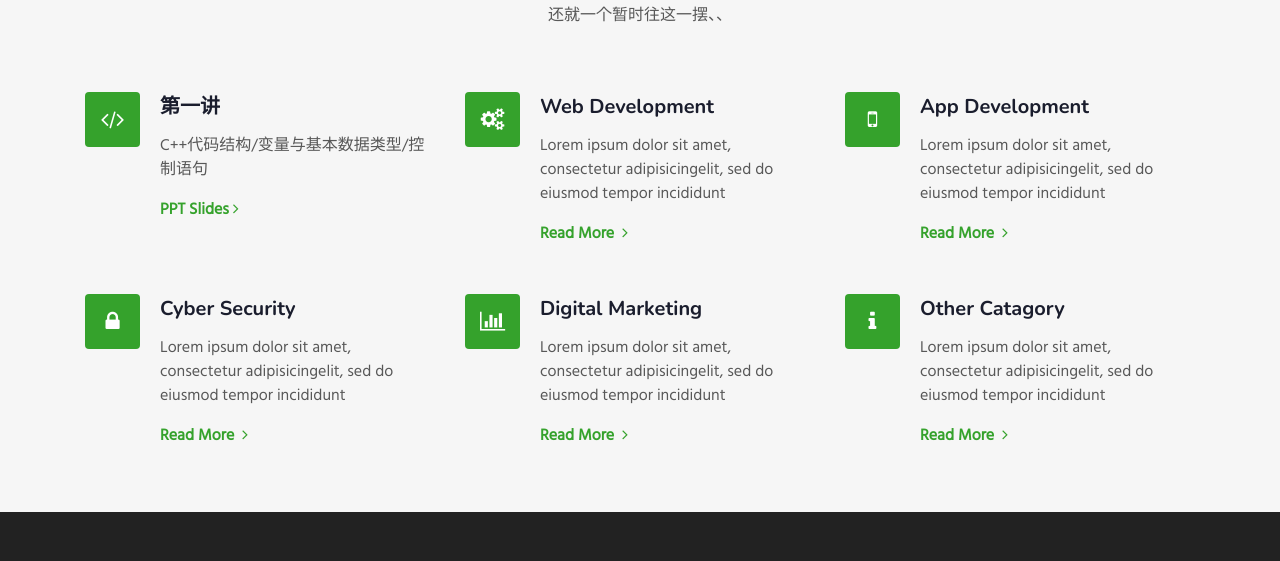
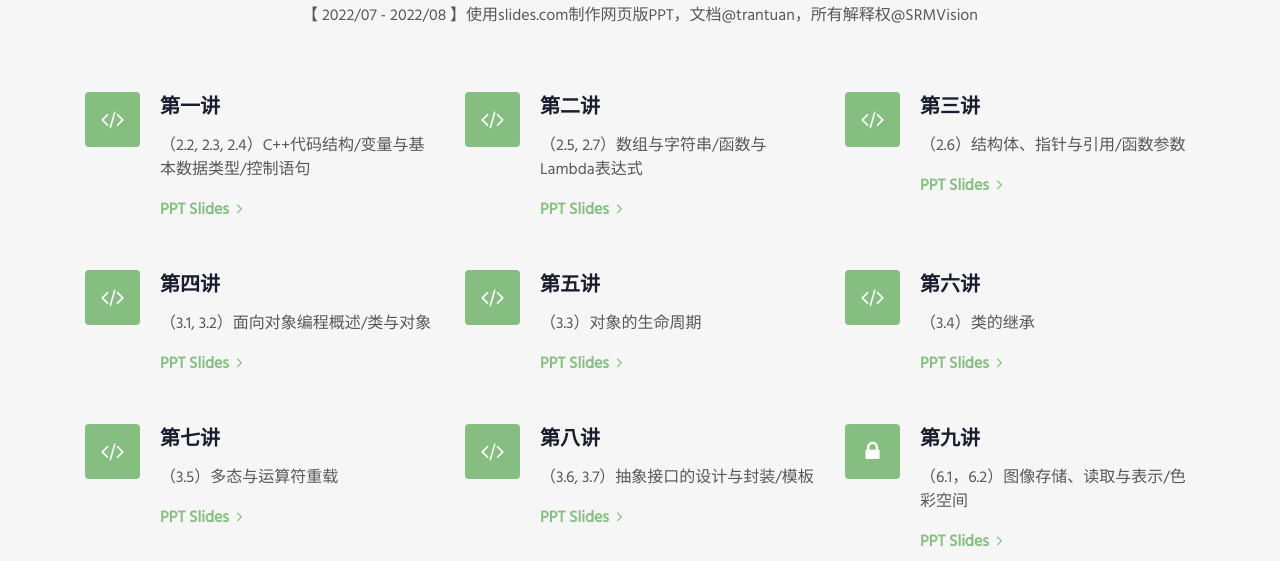
Before and after one commit to SHUzhekiNg/SHUzhekiNg.github.io, a plain HTML site: page documents.html in a window 1280 px wide. Shown: the part 338-899 px from the top of the page. Drawn offline with nearby package versions, Linux system fonts and the light colour scheme; files whose address does not match are found by name.

Commit message:
documents update.

```diff
--- a/documents.html
+++ b/documents.html
@@ -61,64 +61,119 @@
 		<div class="features py-5" id="services">
             <div class="container py-md-3">
 			<div class="heading text-center mx-auto">
-				<h3 class="head">《小郑网盘》</h3>
-				<p class="my-3 head"> 还就一个暂时往这一摆、、</p>
+				<h3 class="head">SRM Vision 2022 新人培训资料</h3>
+				<p class="my-3 head"> 【 2022/07 - 2022/08 】使用slides.com制作网页版PPT，文档@trantuan，所有解释权@SRMVision</p>
 			</div>
 			<div class="fea-gd-vv row mt-5 pt-3">
 			   <div class="float-lt feature-gd col-lg-4 col-md-6">
 					 <div class="icon"> <span class="fa fa-code" aria-hidden="true"></span></div>
 					 <div class="icon-info">
 						<h5><a href="#">第一讲</a></h5>
-						<p> C++代码结构/变量与基本数据类型/控制语句</p>
-						<a href="./assets/slides/1_C++ introduce.html" class="red mt-3">PPT Slides<span class="fa fa-angle-right pl-1"></span></a>
+						<p>（2.2, 2.3, 2.4）C++代码结构/变量与基本数据类型/控制语句</p>
+						<a href="./assets/slides/1_C++ introduce.html" target="_blank" class="red mt-3">PPT Slides <span class="fa fa-angle-right pl-1"></span></a>
             <!-- <a href="./assets/slides/1_C++ introduce.html" class="red mt-3">教案<span class="fa fa-angle-right pl-1"></span></a> -->
 					</div>
 
 				</div>
 				<div class="float-mid feature-gd col-lg-4 col-md-6 mt-md-0 mt-5">
-					 <div class="icon"> <span class="fa fa-cogs" aria-hidden="true"></span></div>
+					 <div class="icon"> <span class="fa fa-code" aria-hidden="true"></span></div>
 					 <div class="icon-info">
-						<h5><a href="#">Web Development
+						<h5><a href="#">第二讲
 						</a></h5>
-						<p> Lorem ipsum dolor sit amet, consectetur adipisicingelit, sed do eiusmod tempor incididunt  </p>
-						<a href="#" class="red mt-3">Read More <span class="fa fa-angle-right pl-1"></span></a>
+						<p>（2.5, 2.7）数组与字符串/函数与Lambda表达式  </p>
+						<a href="#" target="_blank" class="red mt-3">PPT Slides <span class="fa fa-angle-right pl-1"></span></a>
 					</div>
 			 </div>
 				<div class="float-rt feature-gd col-lg-4 col-md-6 mt-lg-0 mt-5">
-					 <div class="icon"> <span class="fa fa-mobile" aria-hidden="true"></span></div>
+					 <div class="icon"> <span class="fa fa-code" aria-hidden="true"></span></div>
 					 <div class="icon-info">
-						<h5><a href="#">App Development</a></h5>
-						<p> Lorem ipsum dolor sit amet, consectetur adipisicingelit, sed do eiusmod tempor incididunt  </p>
-						<a href="#" class="red mt-3">Read More <span class="fa fa-angle-right pl-1"></span></a>
+						<h5><a href="#">第三讲</a></h5>
+						<p>（2.6）结构体、指针与引用/函数参数  </p>
+						<a href="#" target="_blank" class="red mt-3">PPT Slides <span class="fa fa-angle-right pl-1"></span></a>
+					</div>
+			 </div>
+			 <div class="float-lt feature-gd col-lg-4 col-md-6 mt-5">
+					 <div class="icon"> <span class="fa fa-code" aria-hidden="true"></span></div>
+					 <div class="icon-info">
+						<h5><a href="#">第四讲</a>
+						</h5>
+						<p>（3.1, 3.2）面向对象编程概述/类与对象 </p>
+						<a href="#" target="_blank" class="red mt-3">PPT Slides <span class="fa fa-angle-right pl-1"></span></a>
+					</div>
+
+				</div>
+				<div class="float-mid feature-gd col-lg-4 col-md-6 mt-5">
+					 <div class="icon"> <span class="fa fa-code" aria-hidden="true"></span></div>
+					 <div class="icon-info">
+						<h5><a href="#">第五讲</a>
+						</h5>
+						<p>（3.3）对象的生命周期 </p>
+						<a href="#" target="_blank" class="red mt-3">PPT Slides <span class="fa fa-angle-right pl-1"></span></a>
+					</div>
+			  </div>
+				<div class="float-rt feature-gd col-lg-4 col-md-6 mt-5">
+					 <div class="icon"> <span class="fa fa-code" aria-hidden="true"></span></div>
+					 <div class="icon-info">
+						<h5><a href="#">第六讲</a>
+						</h5>
+						<p>（3.4）类的继承 </p>
+						<a href="#" target="_blank" class="red mt-3">PPT Slides <span class="fa fa-angle-right pl-1"></span></a>
+					</div>
+			 </div>
+       <div class="float-lt feature-gd col-lg-4 col-md-6 mt-5">
+           <div class="icon"> <span class="fa fa-code" aria-hidden="true"></span></div>
+           <div class="icon-info">
+            <h5><a href="#">第七讲</a>
+            </h5>
+            <p>（3.5）多态与运算符重载 </p>
+            <a href="#" target="_blank" class="red mt-3">PPT Slides <span class="fa fa-angle-right pl-1"></span></a>
+          </div>
+
+        </div>
+        <div class="float-mid feature-gd col-lg-4 col-md-6 mt-5">
+           <div class="icon"> <span class="fa fa-code" aria-hidden="true"></span></div>
+           <div class="icon-info">
+            <h5><a href="#">第八讲</a>
+            </h5>
+            <p>（3.6, 3.7）抽象接口的设计与封装/模板 </p>
+            <a href="#" target="_blank" class="red mt-3">PPT Slides <span class="fa fa-angle-right pl-1"></span></a>
+          </div>
+        </div>
+        <div class="float-rt feature-gd col-lg-4 col-md-6 mt-5">
+           <div class="icon"> <span class="fa fa-lock" aria-hidden="true"></span></div>
+           <div class="icon-info">
+            <h5><a href="#">第九讲</a>
+            </h5>
+            <p>（6.1，6.2）图像存储、读取与表示/色彩空间 </p>
+            <a href="#" target="_blank" class="red mt-3">PPT Slides <span class="fa fa-angle-right pl-1"></span></a>
           </div>
        </div>
        <div class="float-lt feature-gd col-lg-4 col-md-6 mt-5">
            <div class="icon"> <span class="fa fa-lock" aria-hidden="true"></span></div>
            <div class="icon-info">
-						<h5><a href="#">Cyber Security</a>
+            <h5><a href="#">第十讲</a>
             </h5>
-						<p> Lorem ipsum dolor sit amet, consectetur adipisicingelit, sed do eiusmod tempor incididunt  </p>
-						<a href="#" class="red mt-3">Read More <span class="fa fa-angle-right pl-1"></span></a>
+            <p>（6.3，6.4）卷积滤波、腐蚀膨胀 </p>
+            <a href="#" target="_blank" class="red mt-3">PPT Slides <span class="fa fa-angle-right pl-1"></span></a>
           </div>
 
         </div>
         <div class="float-mid feature-gd col-lg-4 col-md-6 mt-5">
-					 <div class="icon"> <span class="fa fa-bar-chart" aria-hidden="true"></span></div>
+           <div class="icon"> <span class="fa fa-lock" aria-hidden="true"></span></div>
            <div class="icon-info">
-						<h5><a href="#">
-							Digital Marketing</a>
+            <h5><a href="#">第十一讲</a>
             </h5>
-						<p> Lorem ipsum dolor sit amet, consectetur adipisicingelit, sed do eiusmod tempor incididunt  </p>
-						<a href="#" class="red mt-3">Read More <span class="fa fa-angle-right pl-1"></span></a>
+            <p>（7.x）图像处理实践 </p>
+            <a href="#" target="_blank" class="red mt-3">PPT Slides <span class="fa fa-angle-right pl-1"></span></a>
           </div>
         </div>
         <div class="float-rt feature-gd col-lg-4 col-md-6 mt-5">
-					 <div class="icon"> <span class="fa fa-info" aria-hidden="true"></span></div>
+           <div class="icon"> <span class="fa fa-lock" aria-hidden="true"></span></div>
            <div class="icon-info">
-						<h5><a href="#">Other Catagory</a>
+            <h5><a href="#">第十二讲</a>
             </h5>
-						<p> Lorem ipsum dolor sit amet, consectetur adipisicingelit, sed do eiusmod tempor incididunt  </p>
-						<a href="#" class="red mt-3">Read More <span class="fa fa-angle-right pl-1"></span></a>
+            <p>（提高篇）C++新特性选讲 </p>
+            <a href="#" target="_blank" class="red mt-3">PPT Slides <span class="fa fa-angle-right pl-1"></span></a>
           </div>
        </div>
 		  </div>
@@ -246,7 +301,7 @@
 <script src="assets/js/jquery-3.3.1.min.js"></script>
 <!-- //footer-28 block -->
 </section>
-
+<!--
 <script>
     $(function () {
       $('.navbar-toggler').click(function () {
@@ -254,14 +309,14 @@
       })
     });
   </script>
-  <!-- jQuery first, then Popper.js, then Bootstrap JS -->
+  //jQuery first, then Popper.js, then Bootstrap JS
   <script src="js/jquery-3.4.1.slim.min.js">
   </script>
 
   <script src="js/bootstrap.min.js">
   </script>
 
-<!-- Smooth scrolling -->
+Smooth scrolling -->
 
 
 
```
Also changed, not shown: assets/css/style-starter.css. Lines whose indentation alone changed are shown as unchanged.
